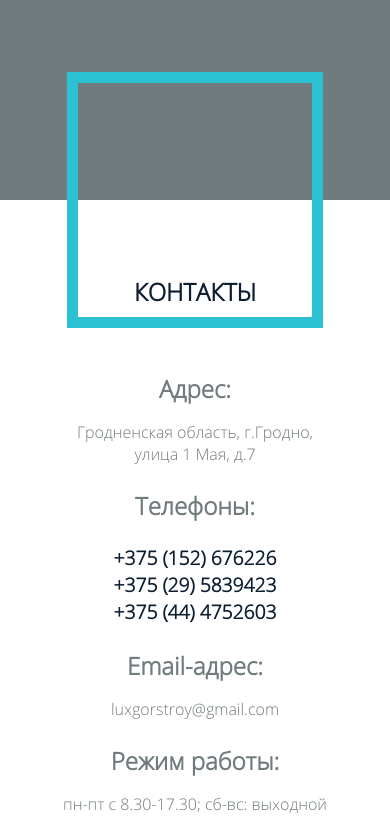
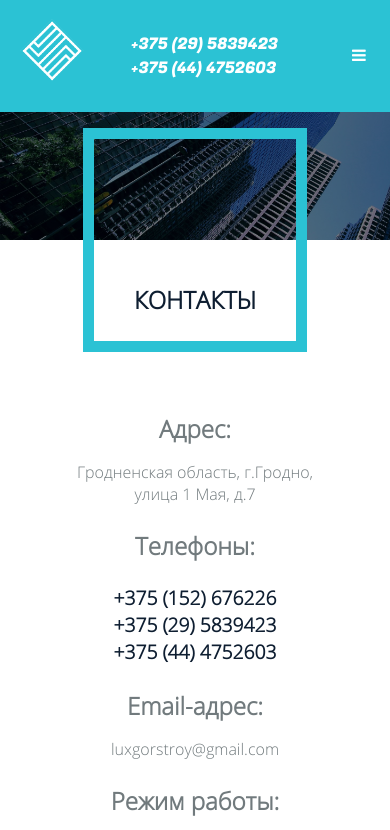
Before and after one commit to AnastasiyaKhikhnal/AnastasiyaKhikhnal.github.io, a plain HTML site: page project/pages/contacts.html in a window 390 px wide. Shown: the top 830 px of the page. Drawn offline with Linux system fonts and the light colour scheme.

Commit message:
Finish contacts.html

```diff
--- a/project/css/box.css
+++ b/project/css/box.css
@@ -15,7 +15,10 @@
 
 @media (max-width: 812px) {
   .box {
-    width: 16em;
-    height: 16em;
+    width: 14em;
+    height: 14em;
+  }
+  .box__title {
+    padding-top: 5em;
   }
 }
--- a/project/css/pages/about-company.css
+++ b/project/css/pages/about-company.css
@@ -88,7 +88,7 @@
   .about-company__box {
     display: block;
     position: absolute;
-    top: 0;
+    top: 2%;
     left: 50%;
     transform: translate(-50%, -50%);
   }
--- a/project/css/pages/contacts.css
+++ b/project/css/pages/contacts.css
@@ -5,16 +5,28 @@
   --title-color: var(--black-pearl);
   --contacts-address-tel-color: var(--black-pearl);
   --contacts-address-tel-hover-active-color: var(--blue-bayoux);
-  --contacts-form-options-bg-color: var(--kidnapper);
+  --contacts-form-options-bg-color: var(--alabaster);
 }
 
 .contacts-bg-top {
   display: block;
   width: 100%;
   max-width: 100%;
-  height: 300px;
-  background: var(--contacts-bg-color);
-  /*background-image: url(architecture-building.jpg);*/
+  height: 25em;
+  background-image: url("./../../img/bg1.jpg");
+  background-size: cover;
+}
+
+.contacts-bg-top::after {
+  position: absolute;
+  content: '';
+  top: 0;
+  right: 0;
+  bottom: 0;
+  left: 0;
+  height: 25em;
+  background: #000000;
+  opacity: 0.5;
 }
 
 .contacts-options {
@@ -144,13 +156,16 @@
 
 @media (max-width: 768px) {
   .contacts-bg-top {
-    height: 180px;
+    height: 11.25em;
   }
 }
 
 @media (max-width: 823px) {
   .contacts-bg-top {
-    height: 200px;
+    height: 15em;
+  }
+  .contacts-bg-top::after {
+    height: 15em;
   }
 }
 
--- a/project/css/style.css
+++ b/project/css/style.css
@@ -44,7 +44,6 @@ body {
   left: 0;
   background: #000000;
   opacity: 0.5;
-
 }
 
 .main-page-title, .main-page-title__logo, .main-page-title__name-of-company, .main-page-title__slogan {
@@ -75,6 +74,7 @@ body {
 
 .main-page-title__slogan {
   font-size: 1.2em;
+  letter-spacing: 4px;
 }
 
 /*----------section class = "about-company"----------*/
--- a/project/pages/contacts.html
+++ b/project/pages/contacts.html
@@ -1,5 +1,5 @@
 <!DOCTYPE html>
-<html lang="en">
+<html lang="ru">
 <head>
   <meta charset="UTF-8">
   <meta name="viewport" content="width=device-width, initial-scale=1.0, maximum-scale=1.0, user-scalable=no">
@@ -10,8 +10,47 @@
   <link rel="stylesheet" href="./../css/button.css">
   <link rel="stylesheet" href="./../css/input.css">
   <link rel="stylesheet" href="./../css/box.css">
+  <link rel="stylesheet" href="./../css/header-menu.css">
+  <link rel="stylesheet" href="https://cdnjs.cloudflare.com/ajax/libs/font-awesome/4.7.0/css/font-awesome.min.css">
+  <script src="./../js/header-menu.js"></script>
 </head>
 <body>
+<header class="header">
+<div class="header-content clearfix">
+  <div class="header-content__logo">
+    <img class="logo" src="./../img/logo-company.png" alt="logo">
+  </div>
+  <div class="header-content__name">
+    <span class="header-content__name-company">ЛюксГорСтрой</span>
+    <hr class="header-content__line">
+    <small class="header-content__slogan">за нами качество</small>
+  </div>
+  <div class="menu-button">
+    <a href="#" class="icon" onclick="toggleMenu()">
+      <i class="fa fa-bars"></i>
+    </a>
+  </div>
+  <div class="header-content__tel">
+    <a class="header-content__phone" href="tel:+375295839423">+375 (29) 5839423</a>
+    <a class="header-content__phone" href="tel:+375444752603">+375 (44) 4752603</a>
+  </div>
+</div>
+
+<!--СКРЫТОЕ МЕНЮ-->
+
+<div id=menu class="menu hidden">
+  <nav class="menu__nav">
+    <ul class="menu__list">
+      <li class="menu__item"><a class="menu__link" href="#">главная</a></li>
+      <li class="menu__item"><a class="menu__link" href="#">о нас</a></li>
+      <li class="menu__item"><a class="menu__link" href="#">услуги</a></li>
+      <li class="menu__item"><a class="menu__link" href="#">вакансии</a></li>
+      <li class="menu__item"><a class="menu__link" href="#">контакты</a></li>
+    </ul>
+  </nav>
+</div>
+</header>
+<main>
 <section class="contacts-bg">
   <div class="contacts-bg-top"></div>
 </section>
@@ -51,6 +90,7 @@
     </div>
   </div>
 </section>
+</main>
 <footer class="footer">
   <span class="footer__copyright">2018-2019 ООО "ЛюксГорСтрой"</span>
 </footer>
```
Also changed, not shown: project/index.html (+2 -1 lines). Lines whose indentation alone changed are shown as unchanged.
